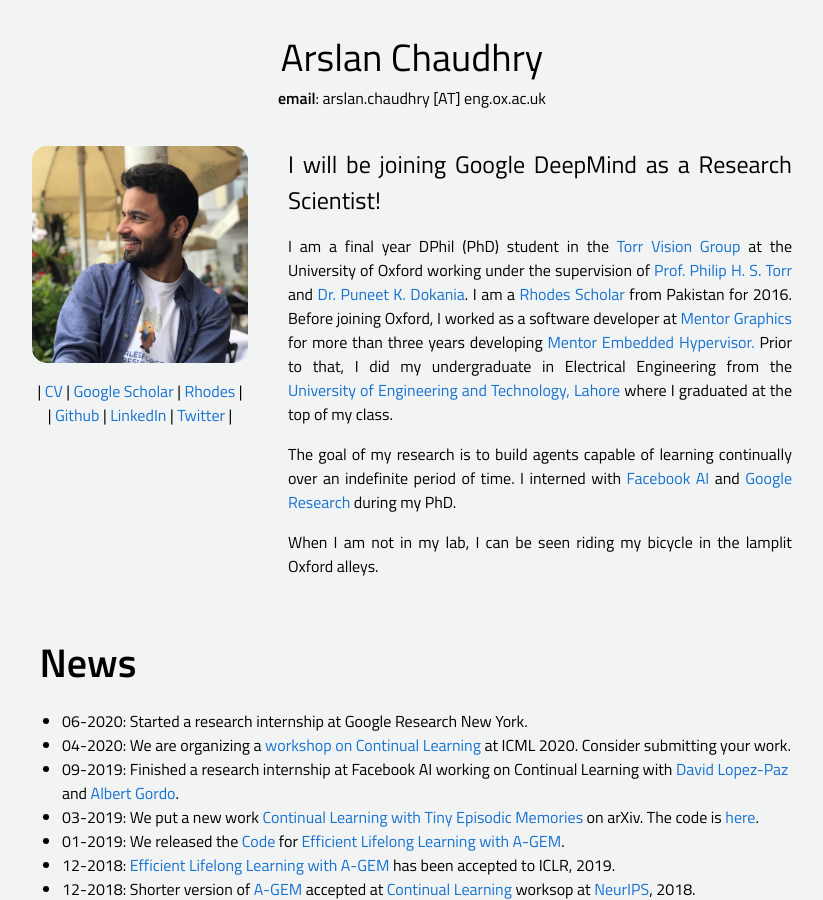
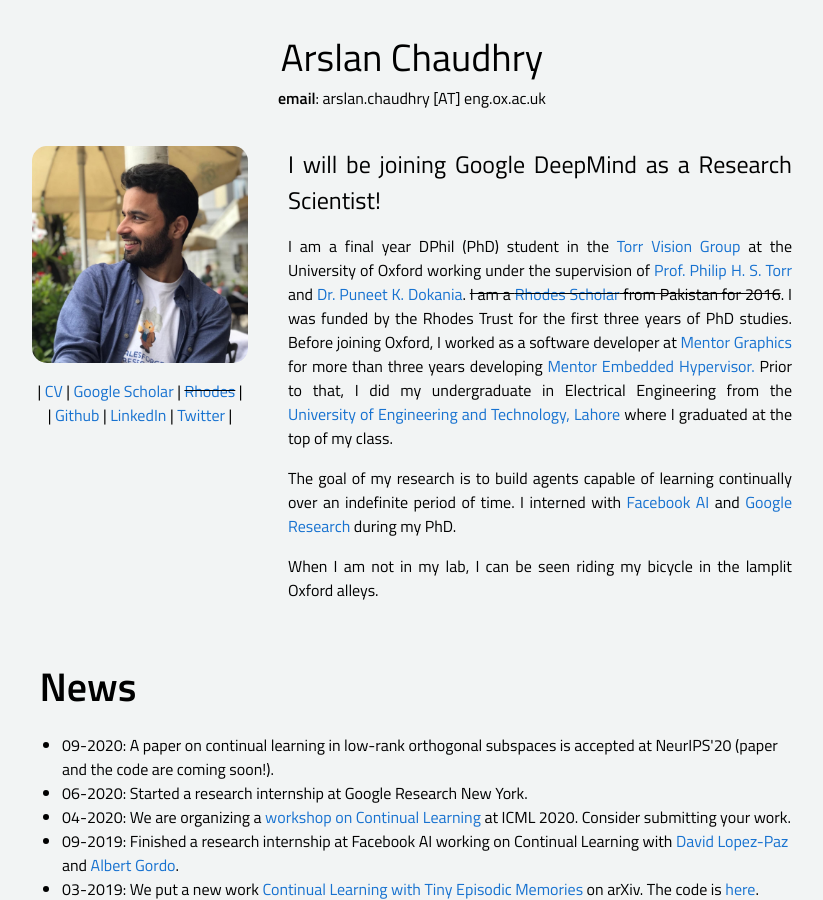
Before and after one commit to arslan-chaudhry/arslan-chaudhry.github.io, a Jekyll site: the page index.html, which Jekyll copies as it is, in a window 1280 px wide and 900 px high. Shown: the whole window, without its empty margins (228-1051 px from the left). Built offline with Jekyll 4.4.1, drawn with Linux system fonts in a browser that asks for light colours.

Commit message:
important updates

```diff
--- a/index.html
+++ b/index.html
@@ -83,7 +83,7 @@
     <p align=center>
     | <a href="files/Arslan-Resume.pdf">CV</a> |
     <a href="https://scholar.google.co.uk/citations?user=FO8vjQMAAAAJ&hl=en">Google Scholar</a> |
-    <a href="https://www.rhodeshouse.ox.ac.uk/scholars/rhodes-scholars-class-of-2016/muhammad-arslan-chaudhry/">Rhodes</a> |<br/>|
+    <s><a href="https://www.rhodeshouse.ox.ac.uk/scholars/rhodes-scholars-class-of-2016/muhammad-arslan-chaudhry/">Rhodes</a></s> |<br/>|
     <a href="https://github.com/arslan-chaudhry/">Github</a> |
     <a href="https://www.linkedin.com/in/arslanch/">LinkedIn</a> |
     <a href="https://twitter.com/arslan_mac">Twitter</a> |
@@ -92,7 +92,7 @@
     <td width="68%" valign="top" align="justify">
         <p><font size="+2">I will be joining Google DeepMind as a Research Scientist!</font></p>
 
-        <p>I am a final year DPhil (PhD) student in the <a href="http://www.robots.ox.ac.uk/%7Etvg/" >Torr Vision Group</a> at the University of Oxford working under the supervision of <a href="http://www.robots.ox.ac.uk/%7Ephst/" > Prof. Philip H. S. Torr</a> and <a href="https://puneetkdokania.github.io/" > Dr. Puneet K. Dokania</a>. I am a <a href="https://www.rhodeshouse.ox.ac.uk/community/list-of-rhodes-scholars" >Rhodes Scholar</a> from Pakistan for 2016. Before joining Oxford, I worked as a software developer at <a href="https://www.mentor.com/" >Mentor Graphics</a> for more than three years developing <a href="https://www.mentor.com/embedded-software/hypervisor/" >Mentor Embedded Hypervisor.</a> Prior to that, I did my undergraduate in Electrical Engineering from the <a href="http://www.uet.edu.pk/" >University of Engineering and Technology, Lahore</a> where I graduated at the top of my class.</p>
+        <p>I am a final year DPhil (PhD) student in the <a href="http://www.robots.ox.ac.uk/%7Etvg/" >Torr Vision Group</a> at the University of Oxford working under the supervision of <a href="http://www.robots.ox.ac.uk/%7Ephst/" > Prof. Philip H. S. Torr</a> and <a href="https://puneetkdokania.github.io/" > Dr. Puneet K. Dokania</a>. <s>I am a <a href="https://www.rhodeshouse.ox.ac.uk/community/list-of-rhodes-scholars" >Rhodes Scholar</a> from Pakistan for 2016</s>. I was funded by the Rhodes Trust for the first three years of PhD studies. Before joining Oxford, I worked as a software developer at <a href="https://www.mentor.com/" >Mentor Graphics</a> for more than three years developing <a href="https://www.mentor.com/embedded-software/hypervisor/" >Mentor Embedded Hypervisor.</a> Prior to that, I did my undergraduate in Electrical Engineering from the <a href="http://www.uet.edu.pk/" >University of Engineering and Technology, Lahore</a> where I graduated at the top of my class.</p>
 
         <p>The goal of my research is to build agents capable of learning continually over an indefinite period of time. I interned with <a href="https://ai.facebook.com/" >Facebook AI</a> and <a href="https://research.google/" >Google Research</a> during my PhD.</p>
 
@@ -107,6 +107,7 @@
   <tr><td>
     <sectionheading>&nbsp;&nbsp;News</sectionheading>
     <ul>
+        <li> 09-2020: A paper on continual learning in low-rank orthogonal subspaces is accepted at NeurIPS'20 (paper and the code are coming soon!).
         <li> 06-2020: Started a research internship at Google Research New York.
         <li> 04-2020: We are organizing a <a href="https://sites.google.com/view/cl-icml">workshop on Continual Learning</a> at ICML 2020. Consider submitting your work.
         <li> 09-2019: Finished a research internship at Facebook AI working on Continual Learning with <a href="https://lopezpaz.org/" > David Lopez-Paz</a> and <a href="https://agordo.github.io/" > Albert Gordo</a>.
```
Also changed, not shown: 1 other file.
